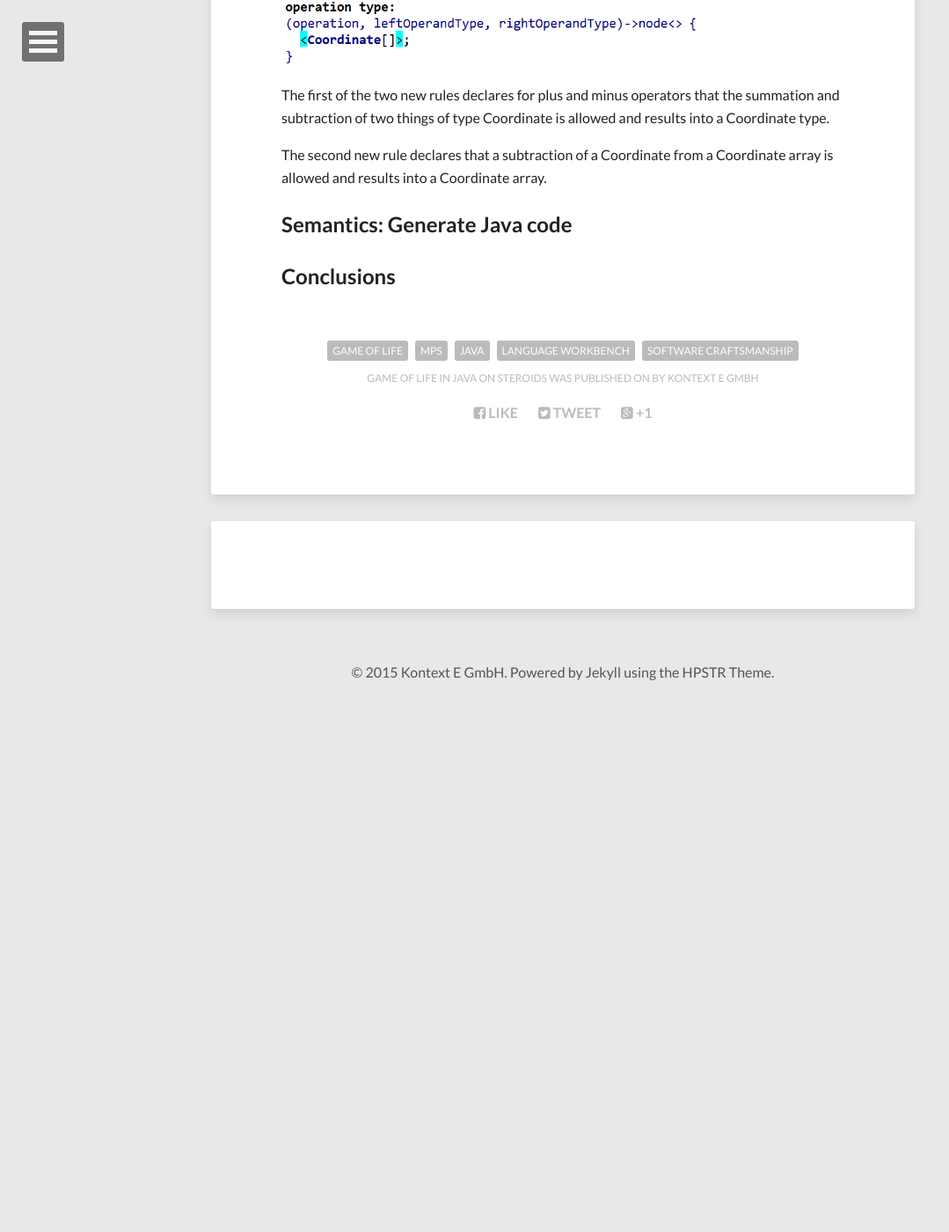
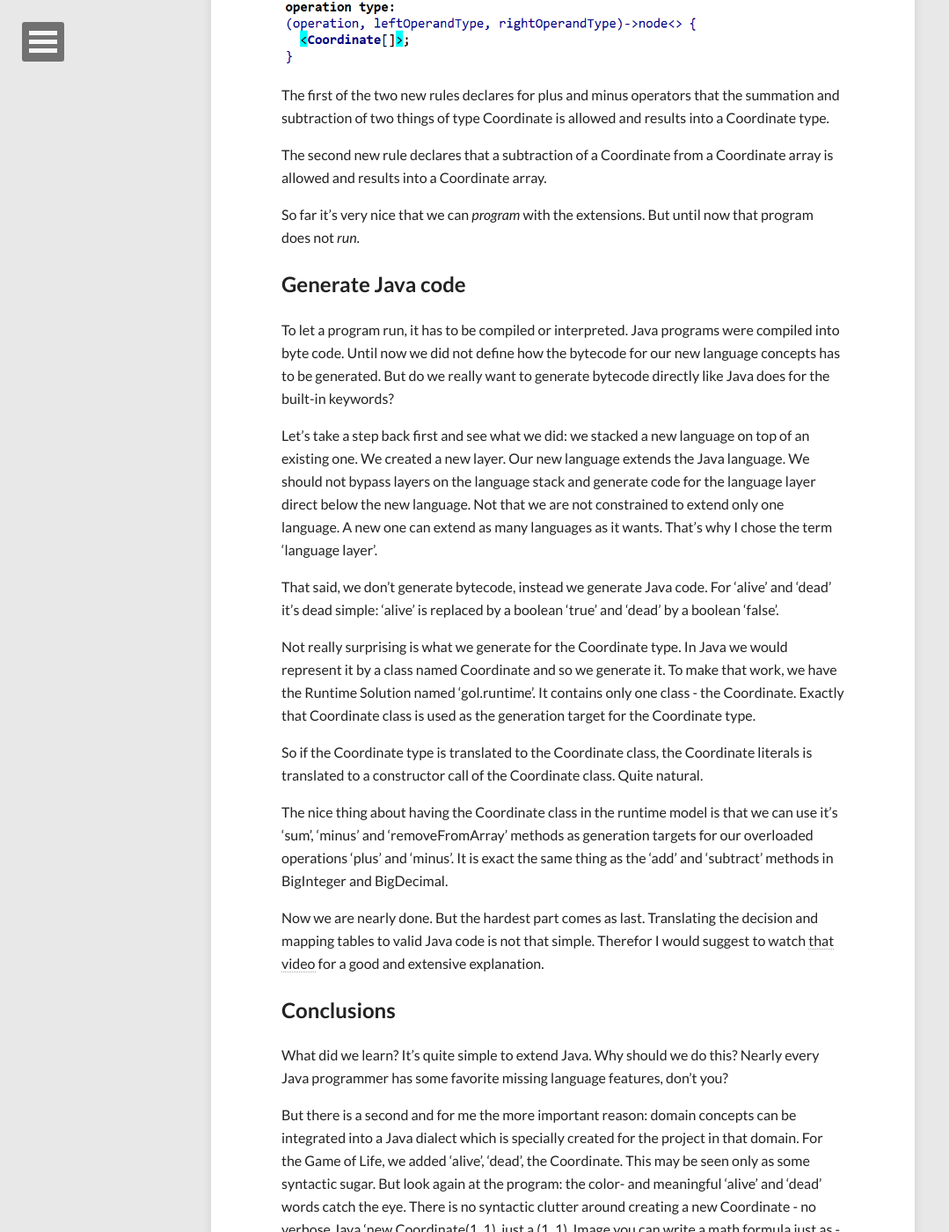
Before and after one commit to kontext-e/kontext-e.github.io, a Jekyll site: the page built from drafts/mps-gol.md, in a window 1280 px wide and 1400 px high, scrolled down 5141 px. Shown: the whole window at 88% size, without its empty margins (0-1079 px from the left). Built offline with Jekyll 4.4.1, drawn with Linux system fonts in a browser that asks for light colours; nearby versions of some CDN libraries; before the commit the page ends 5946 px from its top, so only the background shows below that; some of the changed text lies outside the part shown.

Commit message:
finished the post

```diff
--- a/drafts/mps-gol.md
+++ b/drafts/mps-gol.md
@@ -56,7 +56,7 @@
 
 ![CoordinateLiteral is of type CoordinateType](/images/gol/typeof_CoordinateLiteral.png)
 
-With some MPS typesystem syntax, this basically declares the the type as described above.
+With some MPS type system syntax, this basically declares the the type as described above.
 
 That's it. After five minutes or so we are able to use a new Java type. It does not yet do something useful,
 therefore we have to declare the semantics via a generator. But that is the topic of a different section down below.
@@ -115,7 +115,7 @@
 
 ## Extending Operations: plus and minus
 Subtracted? A single value via minus operation from a collection in Java? This is only possible because we can also
-put additional semantics on operations as language extensions. Once again the typesystem feature of MPS
+put additional semantics on operations as language extensions. Once again the type system feature of MPS
 comes to help and let's us overload operations:
 
 ![Overloaded Operations](/images/gol/OverloadedOperations.png)
@@ -126,8 +126,46 @@
 The second new rule declares that a subtraction of a Coordinate from a Coordinate array is allowed and results into a
 Coordinate array.
 
-## Semantics: Generate Java code
+So far it's very nice that we can *program* with the extensions. But until now that program does not *run*.
 
+## Generate Java code
+To let a program run, it has to be compiled or interpreted. Java programs were compiled into byte code. Until now
+we did not define how the bytecode for our new language concepts has to be generated. But do we really want to
+generate bytecode directly like Java does for the built-in keywords?
+
+Let's take a step back first and see what we did: we stacked a new language on top of an existing one. We created a new layer.
+Our new language extends the Java language. We should not bypass layers on the language stack and generate code for
+the language layer direct below the new language. Not that we are not constrained to extend only one language. A new one
+can extend as many languages as it wants. That's why I chose the term 'language layer'.
+
+That said, we don't generate bytecode, instead we generate Java code. For 'alive' and 'dead' it's dead simple: 'alive' is
+replaced by a boolean 'true' and 'dead' by a boolean 'false'.
+
+Not really surprising is what we generate for the Coordinate type. In Java we would represent it by a class named Coordinate
+and so we generate it. To make that work, we have the Runtime Solution named 'gol.runtime'. It contains only one class -
+the Coordinate. Exactly that Coordinate class is used as the generation target for the Coordinate type.
+
+So if the Coordinate type is translated to the Coordinate class, the Coordinate literals is translated to a constructor call
+of the Coordinate class. Quite natural.
+
+The nice thing about having the Coordinate class in the runtime model is that we can use it's 'sum', 'minus' and 'removeFromArray'
+methods as generation targets for our overloaded operations 'plus' and 'minus'. It is exact the same thing as the 'add' and 'subtract'
+methods in BigInteger and BigDecimal.
+
+Now we are nearly done. But the hardest part comes as last. Translating the decision and mapping tables to valid Java code is not
+that simple. Therefor I would suggest to watch [that video](https://www.youtube.com/watch?v=RpQ5JVQaJx4) for a good and extensive
+explanation.
 
 
 ## Conclusions
+What did we learn? It's quite simple to extend Java. Why should we do this? Nearly every Java programmer has some favorite missing
+language features, don't you?
+
+But there is a second and for me the more important reason: domain concepts can be integrated into a Java dialect which is
+specially created for the project in that domain. For the Game of Life, we added 'alive', 'dead', the Coordinate. This may
+be seen only as some syntactic sugar. But look again at the program: the color- and meaningful 'alive' and 'dead' words catch the eye.
+There is no syntactic clutter around creating a new Coordinate - no verbose Java 'new Coordinate(1, 1), just a (1, 1). Image you
+can write a math formula just as - a math formula and not as a long Java methods with many words an no single math symbol.
+Notation matters, and notation is nothing else than the concrete syntax of a language. With language extensions we can define our
+own concrete syntax. A program can be much more optimized for reading. And source code is ten times more read than written.
+Or even more often.
```
